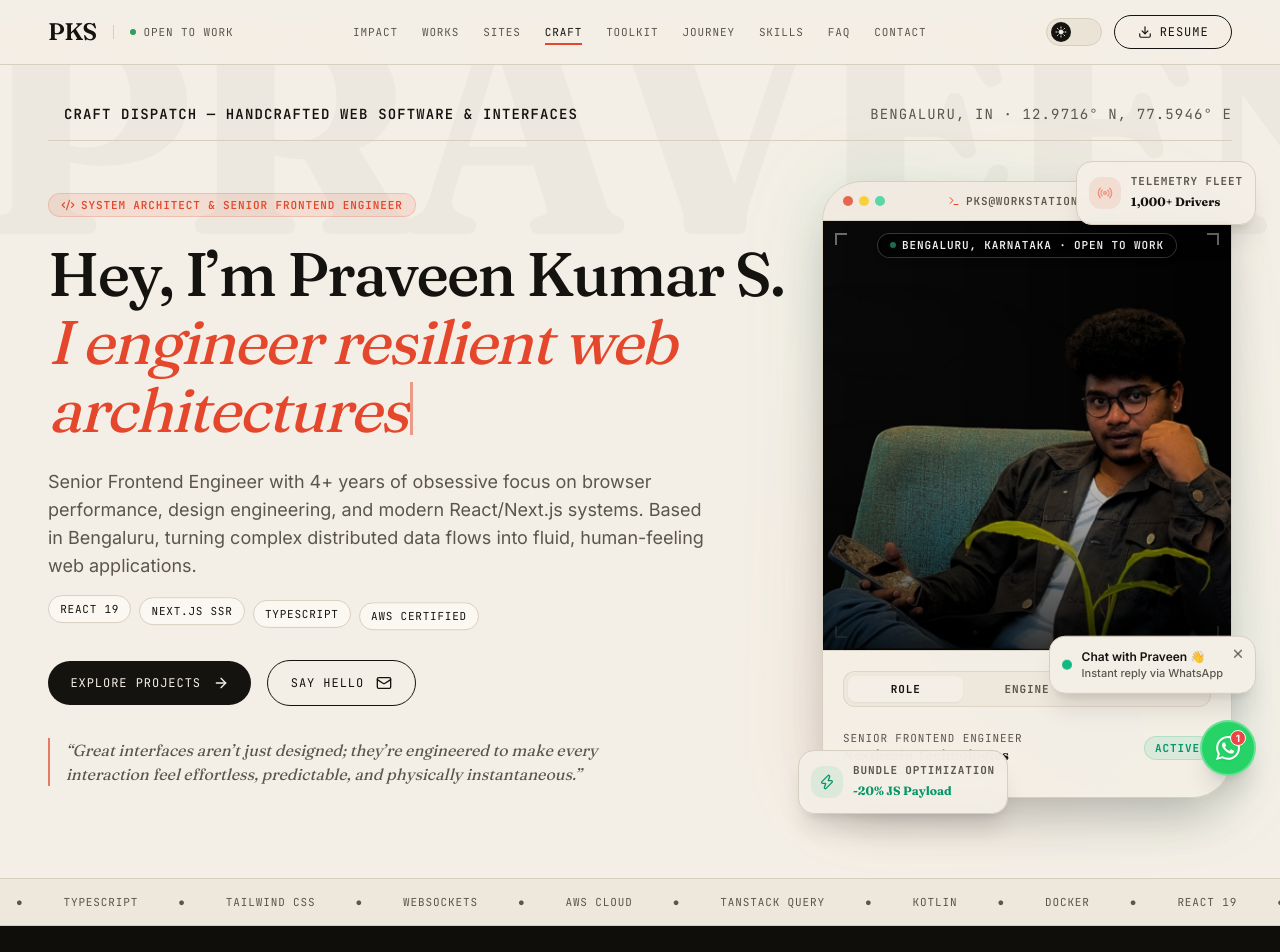
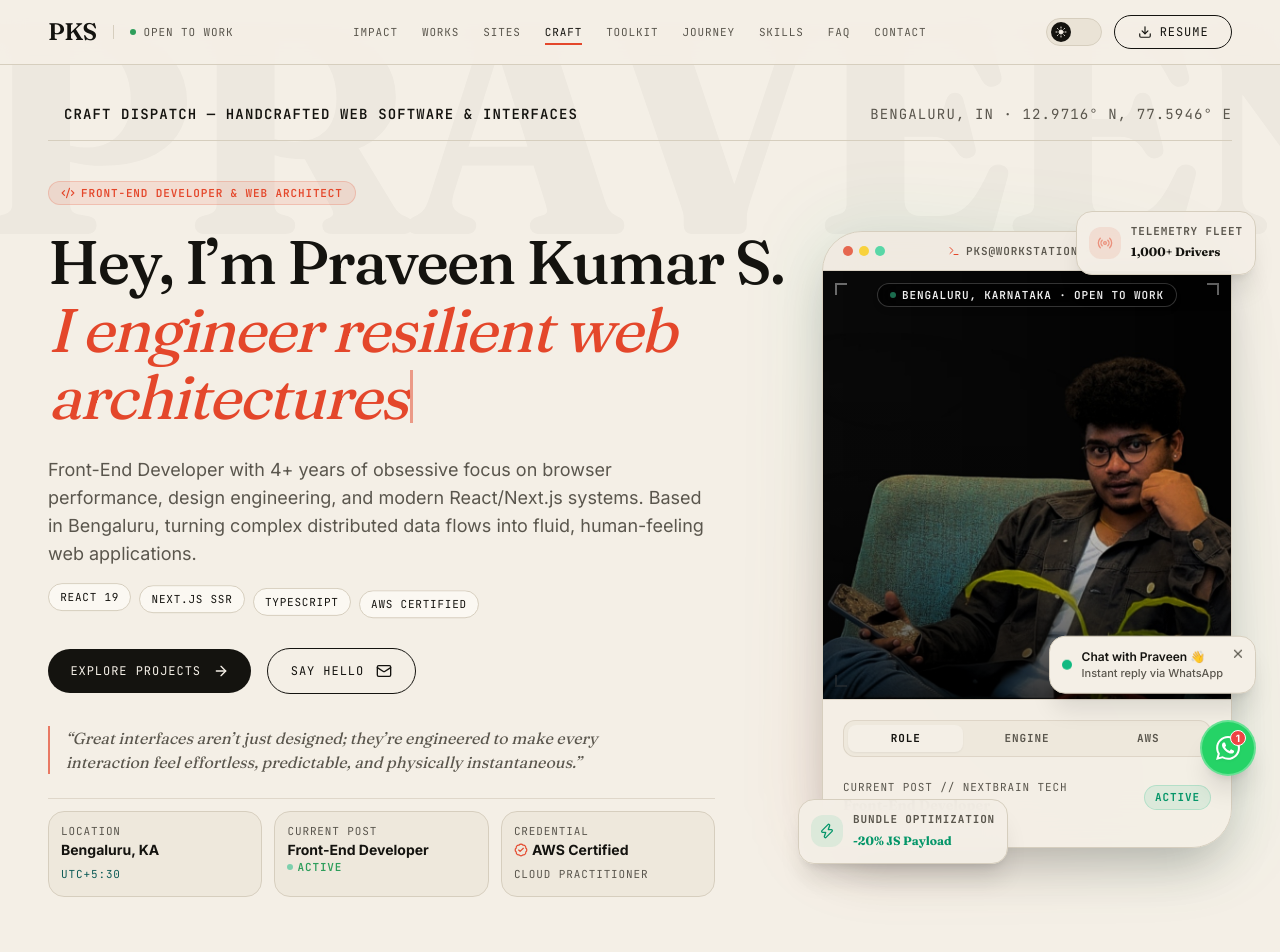
Before and after one commit to firepraveen123/portfolio, a Next.js app: page / in a window 1280 px wide. Shown: the top 952 px of the page. Built offline with nearby package versions, Linux system fonts and the light colour scheme.

Commit message:
feat(hero): update role title to Front-End Developer across telemetry and bio

```diff
--- a/src/components/HeroSection.tsx
+++ b/src/components/HeroSection.tsx
@@ -121,7 +121,7 @@ export default function HeroSection() {
             <div className="flex items-center gap-2">
               <span className="inline-flex items-center gap-1.5 px-3 py-1 rounded-full text-xs mono font-semibold bg-verm/10 text-verm border border-verm/20">
                 <Code2 className="w-3.5 h-3.5" />
-                SYSTEM ARCHITECT &amp; SENIOR FRONTEND ENGINEER
+                FRONT-END DEVELOPER &amp; WEB ARCHITECT
               </span>
             </div>
 
@@ -136,7 +136,7 @@ export default function HeroSection() {
             </h1>
 
             <p className="text-base sm:text-lg text-graphite max-w-2xl leading-relaxed rv in">
-              Senior Frontend Engineer with 4+ years of obsessive focus on browser
+              Front-End Developer with 4+ years of obsessive focus on browser
               performance, design engineering, and modern React/Next.js systems. Based in
               Bengaluru, turning complex distributed data flows into fluid,
               human-feeling web applications.
@@ -172,6 +172,29 @@ export default function HeroSection() {
               every interaction feel effortless, predictable, and physically
               instantaneous.”
             </blockquote>
+
+            {/* Career Telemetry Strip: Current Post - Front-End Developer */}
+            <div className="grid grid-cols-2 sm:grid-cols-3 gap-3 pt-3 border-t border-line/70 rv in">
+              <div className="p-3 rounded-2xl bg-sand/60 dark:bg-paper/5 border border-line">
+                <span className="mono text-[10px] uppercase text-graphite block">Location</span>
+                <b className="text-xs sm:text-sm text-ink block mt-0.5">Bengaluru, KA</b>
+                <span className="mono text-[10px] text-teal">UTC+5:30</span>
+              </div>
+              <div className="p-3 rounded-2xl bg-sand/60 dark:bg-paper/5 border border-line">
+                <span className="mono text-[10px] uppercase text-graphite block">Current Post</span>
+                <b className="text-xs sm:text-sm text-ink block mt-0.5 truncate">Front-End Developer</b>
+                <span className="mono text-[10px] text-ok font-semibold flex items-center gap-1">
+                  <span className="w-1.5 h-1.5 rounded-full bg-emerald-500 animate-pulse" /> Active
+                </span>
+              </div>
+              <div className="col-span-2 sm:col-span-1 p-3 rounded-2xl bg-sand/60 dark:bg-paper/5 border border-line">
+                <span className="mono text-[10px] uppercase text-graphite block">Credential</span>
+                <b className="text-xs sm:text-sm text-ink flex items-center gap-1 mt-0.5">
+                  <BadgeCheck className="w-3.5 h-3.5 text-verm shrink-0" /> AWS Certified
+                </b>
+                <span className="mono text-[10px] text-graphite">Cloud Practitioner</span>
+              </div>
+            </div>
           </div>
 
           {/* Right Column: Unique Interactive Developer ID Console & Portrait */}
@@ -229,7 +252,7 @@ export default function HeroSection() {
                 <div className="relative w-full aspect-[4/4.2] overflow-hidden bg-ink">
                   <img
                     src="/images/praveen-hero.jpg"
-                    alt="Praveen Kumar S. — Senior Frontend Engineer"
+                    alt="Praveen Kumar S. — Front-End Developer"
                     className="w-full h-full object-cover object-center transition-transform duration-700 ease-out group-hover:scale-105"
                   />
 
@@ -293,10 +316,10 @@ export default function HeroSection() {
                       <div className="flex items-center justify-between">
                         <div>
                           <span className="mono text-[10px] uppercase text-graphite block">
-                            Senior Frontend Engineer
+                            Current Post // Nextbrain Tech
                           </span>
                           <b className="fd text-sm text-ink block">
-                            Nextbrain Technologies
+                            Front-End Developer
                           </b>
                         </div>
                         <span className="px-2.5 py-1 rounded-full text-[10px] mono font-bold bg-emerald-500/10 text-emerald-600 border border-emerald-500/20">
```
